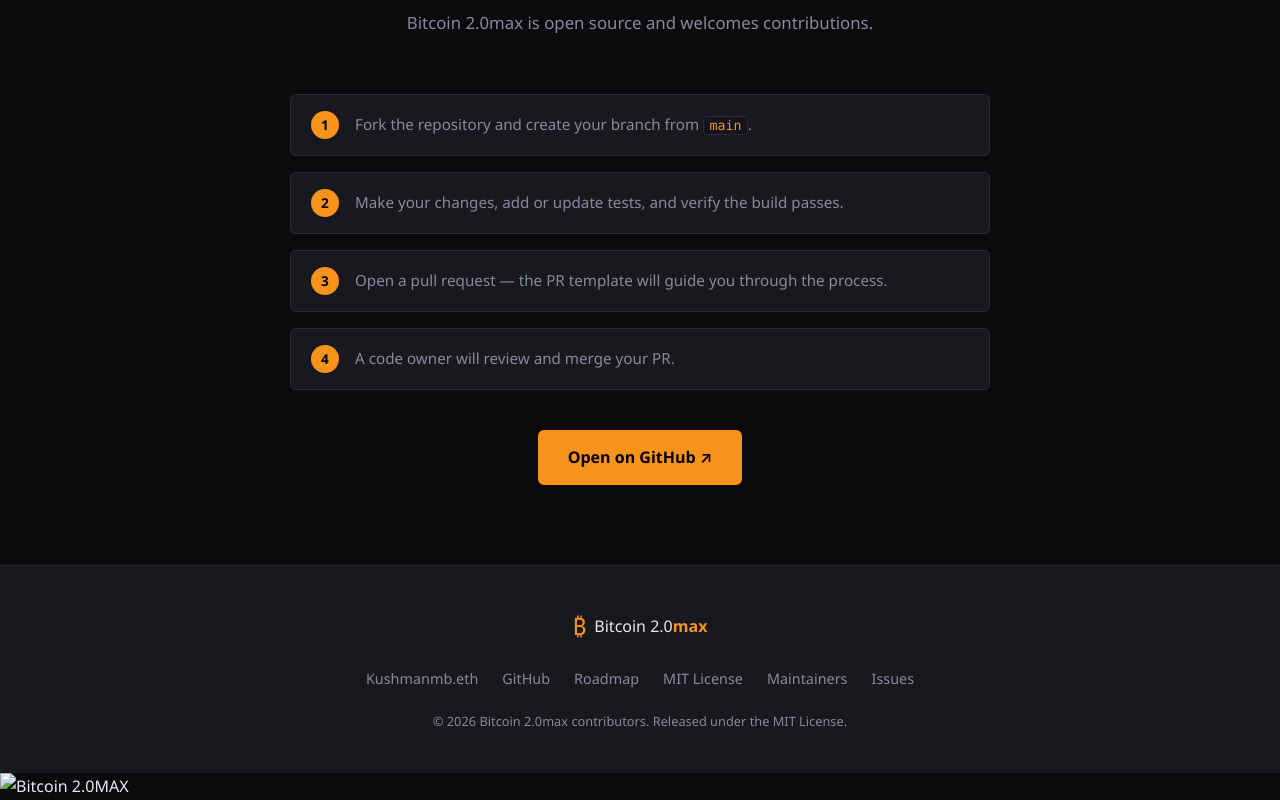
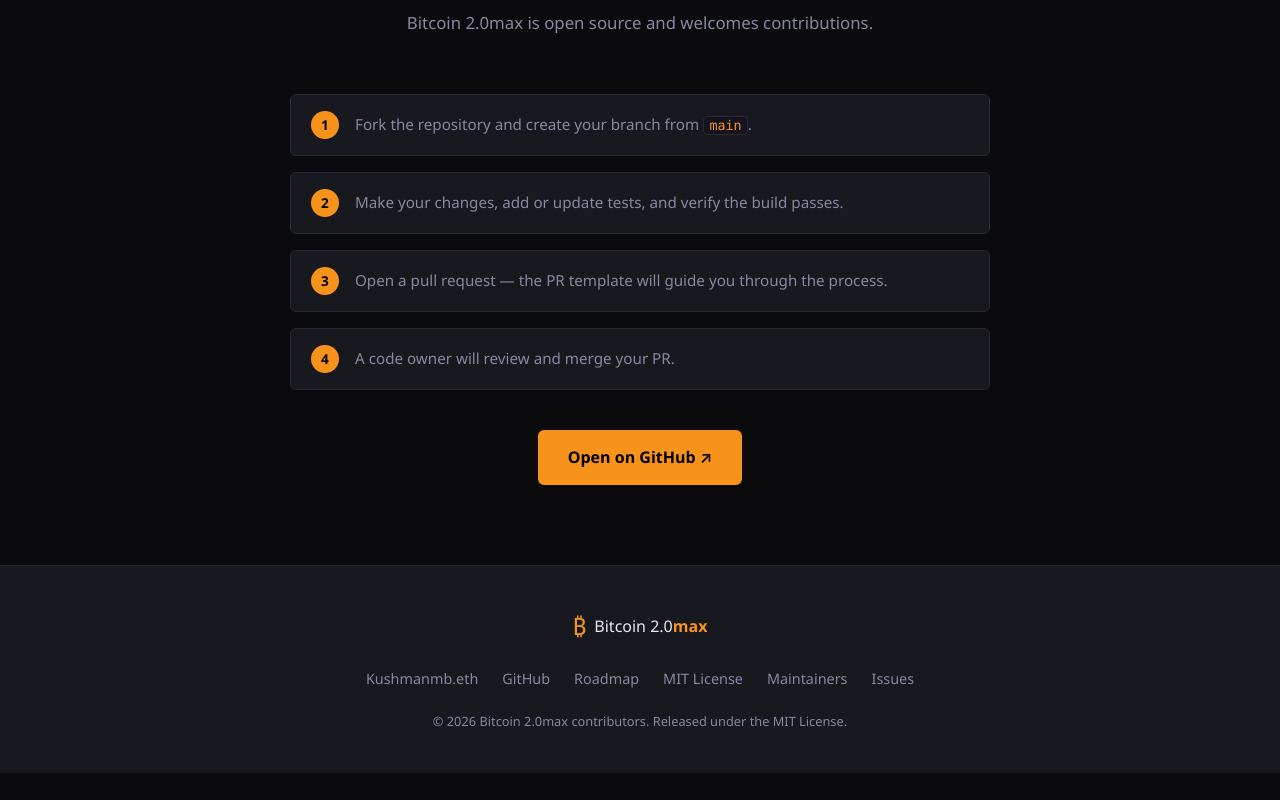
Before and after one commit to Kushmanmb/Bitcoin-2.0max, a plain HTML site: page docs/index.html in a window 1280 px wide. Shown: the part 5623-6423 px from the top of the page. After the commit the page ends 6396 px from the top, so only its background shows below. Drawn offline with Linux system fonts and the light colour scheme.

Commit message:
Update index.html

```diff
--- a/docs/index.html
+++ b/docs/index.html
@@ -447,7 +447,3 @@ docker run -d \
 </body>
 </html>
 <img
-  src="assets/bitcoin-2-0max.jpeg"
-  alt="Bitcoin 2.0MAX"
-  class="bitcoin-logo"
->
```
